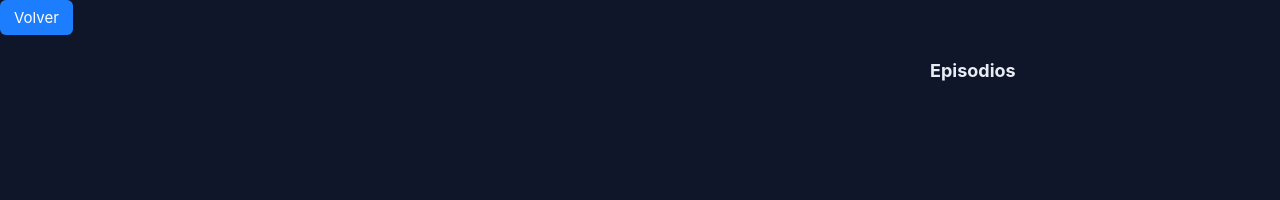
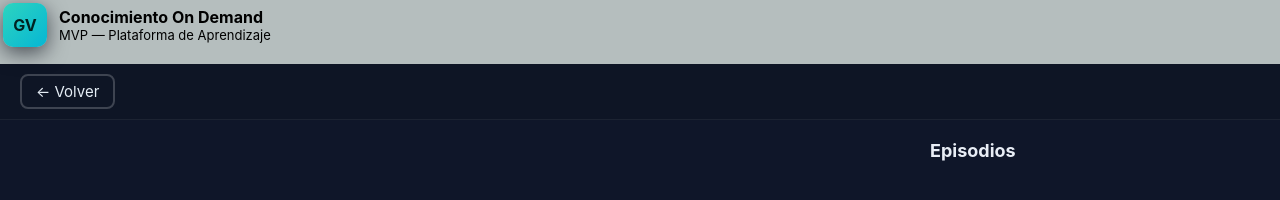
Before and after one commit to JOSEA2990/GNOSIVID, a plain HTML site: page episodios.html in a window 1280 px wide. Drawn offline with Linux system fonts and the light colour scheme.

Commit message:
Update6
USO DEL AWS
Cambio del encabezado y de pie de pagina

```diff
--- a/JS/data.js
+++ b/JS/data.js
@@ -6,7 +6,7 @@ const SERIES = [
         category: 'ingenieria',
         description: 'Curso práctico de Primavera P6 enfocado en proyectos de construcción',
         episodes: [
-            {id:'p6-e1', title:'Introducción a Primavera P6', duration:'2:00', src:"Primavera - Video Clase1.mp4", desc:'Qué es Primavera P6, EPS, WBS y la interfaz.'},
+            {id:'p6-e1', title:'Introducción a Primavera P6', duration:'2:00', src:"https://pruebavideosjose.s3.eu-north-1.amazonaws.com/Primavera+-+Video+Clase1.mp4", desc:'Qué es Primavera P6, EPS, WBS y la interfaz.'},
             {id:'p6-e2', title:'Crear un proyecto nuevo', duration:'12:05', src:"videos/primavera2.mp4", desc:'Crear proyectos y calendarios.'},
             {id:'p6-e3', title:'Crear WBS', duration:'10:13', src:"videos/primavera3.mp4", desc:'Estructura de Desglose del Trabajo.'}
         ]
@@ -19,7 +19,11 @@ const SERIES = [
             {id:'MSP-e3', title:'Primeros enlaces', duration:'10:13', src:"videos/primavera3.mp4", desc:'Tipos de Enlaces y recomendaciones de uso'}
         ]
     },
-    { id:'git', title:'GIT', category:'tecnologia', description:'Control de versiones con GIT', episodes:[] },
+    { id:'Tratamiento', title:'Sistema de pre-Tratamiento', category:'energia', description:'Control de versiones con GIT', episodes:
+        [
+        {id:'MSP-e1', title:'Sistema de Pre-Tratamiento de Agua', duration:'0:55', src:"https://pruebavideosjose.s3.eu-north-1.amazonaws.com/Tratamiento.mp4", desc:'Descripción del Sistema en practica.'}
+        ]
+    },
     { id:'htmlcss', title:'Portafolio HTML & CSS', category:'tecnologia', description:'Crea tu portafolio web profesional', episodes:[] },
     { id:'solar', title:'Sistemas Solares Domésticos', category:'energia', description:'Diseño de sistemas solares', episodes:[] },
     { id:'personal', title:'Manejo de Personal', category:'profesional', description:'Consejos y casos reales', episodes:[] }
--- a/Style.css
+++ b/Style.css
@@ -248,22 +248,57 @@ aside h3 {
 
 .Superior{
     height: 40px;
+    display:inline-flex;
 }
 
 .Encabezado{
-    height: 40px;
+    height: 8vh;
+    background-color: #b5bebe;
+    align-items: center;
 }
 
 footer {
     text-align: center;
-      padding: 2rem;
-      background-color: #008080;
-      color: white;
+    padding: 1rem;
+    background-color: #b5bebe;
+    color: rgb(0, 0, 0);
 }
 
 footer a {
-      color: #fff;
+    color: #000000;
     margin: 0 10px;
     text-decoration: none;
     font-size: 1rem;
 }
+
+.brand{display:flex;gap:12px;align-items:center;padding:3px; margin-bottom:14px}
+
+.logo{width:44px;height:44px;border-radius:10px;background:linear-gradient(135deg,#2dd4bf,#06b6d4);display:flex;align-items:center;justify-content:center;font-weight:700;color:#022;box-shadow:0 6px 20px rgba(3,7,18,0.6)}
+
+.brand h1{font-size:16px;margin:0;color: #000;}
+
+.muted{color:black;font-size:13px}
+
+.topbar {
+    width: 100%;
+    padding: 10px 20px;
+    background: #0e1525;
+    border-bottom: 1px solid rgba(255,255,255,0.06);
+    display: flex;
+    align-items: center;
+}
+
+.back-topbar {
+    background: transparent;
+    border: 2px solid rgba(255,255,255,0.2);
+    color: #e6eef6;
+    padding: 6px 14px;
+    border-radius: 8px;
+    cursor: pointer;
+    font-size: 15px;
+    transition: 0.2s ease;
+}
+
+.back-topbar:hover {
+    background: rgba(255,255,255,0.1);
+}
--- a/episodios.html
+++ b/episodios.html
@@ -9,9 +9,19 @@
     <script src="JS/episodios.js" defer></script>
 </head>
 <body>
-    <div class="Superior">
-        <button class="volver" onclick="location.href='cursos.html'">Volver</button>
+    <div class ="Encabezado">
+        <div class="brand">
+        <div class="logo">GV</div>
+        <div>
+            <h1>Conocimiento On Demand</h1>
+            <div class="muted">MVP — Plataforma de Aprendizaje</div>
+        </div>
+        </div>
     </div>
+    <div class="topbar">
+    <button class="back-topbar" onclick="window.location='cursos.html'">← Volver</button>
+    </div>
+
 
     <section class="player-card">
     <div>
```
Also changed, not shown: cursos.html (+12 -2 lines). Lines whose indentation alone changed are shown as unchanged.
